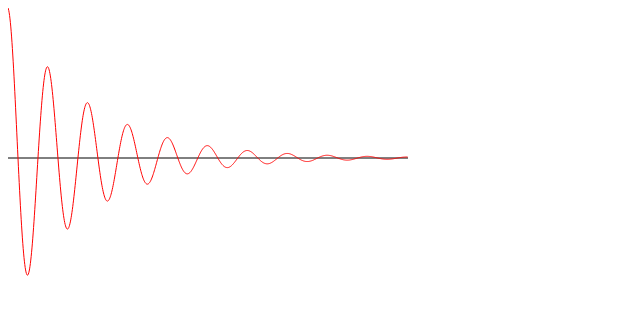
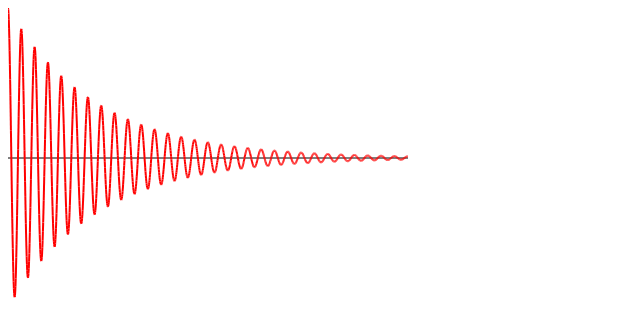
Before and after one commit to omotomot/nmr, a plain HTML site: page sample/index.html in a window 1280 px wide. Shown: the whole page, without its empty margins (0-640 px from the left). Drawn offline with Linux system fonts and the light colour scheme.

Commit message:
三回目

```diff
--- a/sample/main.js
+++ b/sample/main.js
@@ -1,5 +1,18 @@
 import NMR from "../src/index.js"
 
 NMR.createFID({
-    freq: 1//xxxx
+    freq: 2, // スピン周波数との差
+    decay: 300,// スピンの減衰
+    tMax: 15,// どの時間まで計算するのか（ms）
+    dt: 0.01,// 時間の刻み幅（ms）
+    config: {
+        axis: {
+            lineWidth: 1,
+            color: "#000000"
+        },
+        data: {
+            lineWidth:  2,
+            color: "#FF0000"
+        }
+    }
 });
--- a/src/fid.js
+++ b/src/fid.js
@@ -3,7 +3,7 @@ export default function createFID({
     freq= 1,
     // 減衰具合
     decay= 500,
-    // いつまで見たいか (ms)
+    // どの時間まで計算するのか (ms)
     tMax= 10,
     //時間の刻み幅(ms)
     dt= 0.01,
@@ -13,14 +13,13 @@ export default function createFID({
             color: "#000000"
         },
         data: {
-            lineWigth:  2,
+            lineWidth:  2,
             color: "#ff0000"
         }
     }
 } = {}
 ){
     const target = document.querySelector("#fid-graph")
-    //ページサイズが小さくてもスクロールいらずにしたい
     function fid(t) {
         return Math.cos(freq * t * 2 * Math.PI) * Math.exp(-decay * t * 0.001);
     }
@@ -28,8 +27,12 @@ export default function createFID({
     const canvas = document.createElement("canvas")
     const width = 400;
     const height = 300;
+    canvas.style.width = "60%"
     canvas.width = width;
     canvas.height = height;
+    canvas.style.maxWidth = '400px';
+    canvas.style.maxHeight = '300px';
+
     const ctx = canvas.getContext("2d")
 
     ctx.lineWidth = config.axis.lineWidth
@@ -55,7 +58,6 @@ export default function createFID({
     function toY(i, data){
         return -(height / 2) * data[i].fid + height/2
     }
-
     ctx.lineWidth = config.data.lineWidth
     ctx.strokeStyle = config.data.color
 
@@ -65,8 +67,6 @@ export default function createFID({
         ctx.lineTo(toX(i + 1, data),toY(i + 1, data))
         ctx.stroke()
     }
-
     target.append(canvas)
 }
-
 //export default createFID
```
Also changed, not shown: cdnSample/main.js (+14 -1 lines), sample/index.html (+0 -1 lines).
